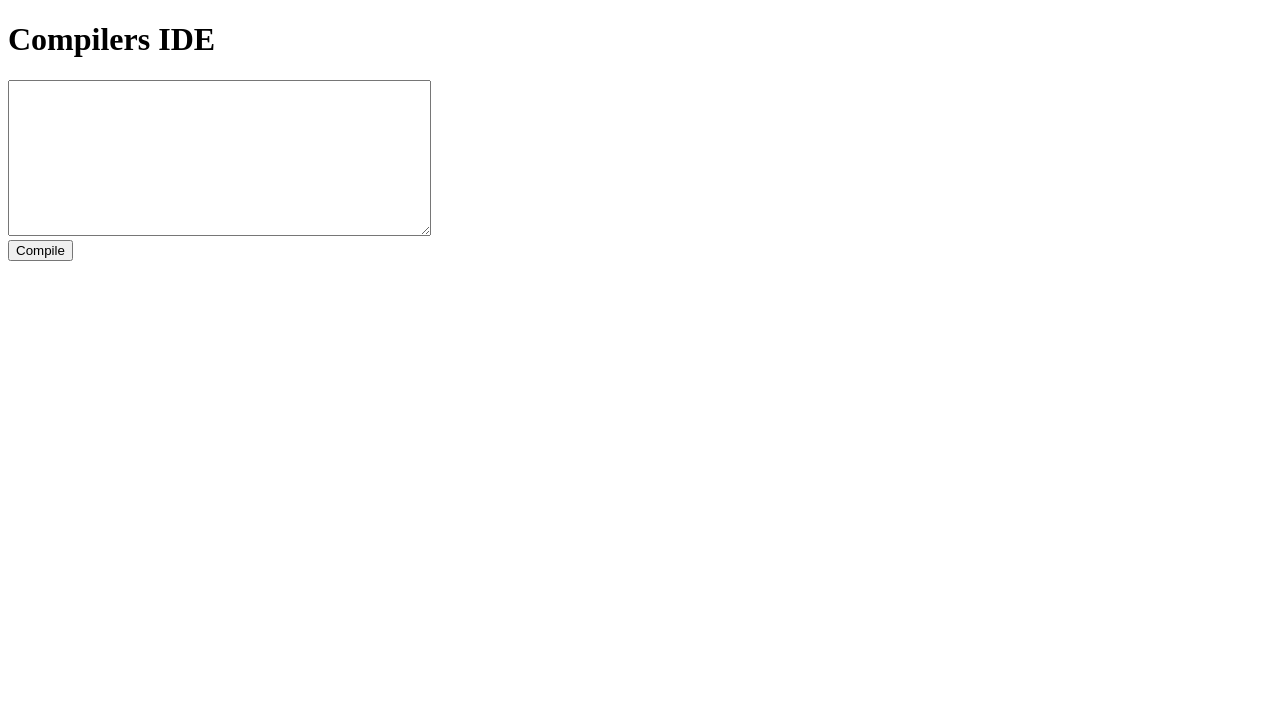
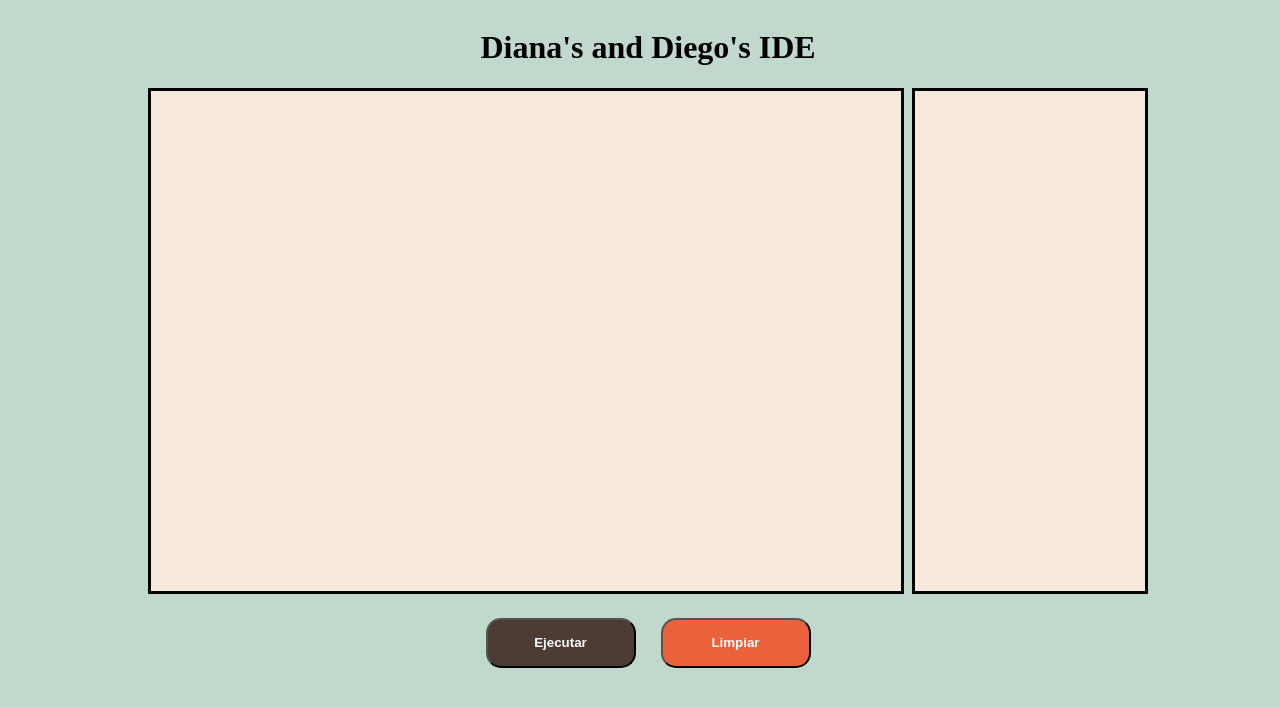
Before and after one commit to DiggsPapu/compis-proyect1, a Django app: page / in a window 1280 px wide. Shown: the top 707 px of the page. Run offline with Django 4.2, Linux system fonts and the light colour scheme.

Commit message:
Update: IDE
Agregando el front-end para el IDE

```diff
--- /dev/null
+++ b/IDE/compilers_ide/compiler/static/compiler/styles.css
@@ -0,0 +1,73 @@
+body{
+    background-color: #c1d9cd;
+
+    width: 100%;
+    height: 950%;
+
+    display: flex;
+    flex-direction: column;
+    justify-content: center;
+    align-items: center;
+}
+
+.containerPrincipal{
+    width: 1000px;
+    height: 580px;
+
+    display: flex;
+    flex-direction: column;
+    justify-content: space-between;
+}
+
+.areasContainer{
+    display: flex;
+    justify-content: space-between;
+}
+
+.textArea{
+    width: 750px;
+    height: 500px;
+
+    border: solid;
+
+    background-color: #f7eadc;
+}
+
+.errorArea{
+    width: 230px;
+    height: 500px;
+
+    border: solid;
+
+    background-color: #f7eadc;
+}
+
+.bttnContainer{
+    width: 100%;
+
+    display: flex;
+    gap: 25px;
+    justify-content: center;
+}
+
+.cleanBttn{
+    width: 150px;
+    height: 50px;
+
+    border-radius: 15px;
+
+    background-color: #eb613b;
+    color: white;
+    font-weight: bold;
+}
+
+.excecuteBttn{
+    width: 150px;
+    height: 50px;
+
+    border-radius: 15px;
+
+    background-color: #4d3b36;
+    color: white;
+    font-weight: bold;
+}
--- a/IDE/compilers_ide/compiler/templates/compiler/ide_home.html
+++ b/IDE/compilers_ide/compiler/templates/compiler/ide_home.html
@@ -1,32 +1,30 @@
 <!DOCTYPE html>
 <html>
-<head>
-    <title>Compilers IDE</title>
-</head>
-<body>
-    <h1>Compilers IDE</h1>
-    <form id="compile-form" method="post">
-        <textarea name="code" rows="10" cols="50"></textarea><br>
-        <button type="submit">Compile</button>
-    </form>
-    <div id="result"></div>
+    <head>
+        <meta charset="UTF-8">
+        <meta name="viewport" content="width=device-width, initial-scale=1.0">
+        <title>Compilers IDE</title>
+        {% load static %}
+        <link rel="stylesheet" href="{% static 'compiler/styles.css' %}">
+    </head>
+    <body>
+        <h1>Diana's and Diego's IDE</h1>
 
-    <script>
-        document.getElementById('compile-form').onsubmit = function(event) {
-            event.preventDefault();
-            let formData = new FormData(this);
-            fetch("{% url 'compile_code' %}", {
-                method: 'POST',
-                body: formData,
-                headers: {
-                    'X-CSRFToken': '{{ csrf_token }}'
-                }
-            })
-            .then(response => response.json())
-            .then(data => {
-                document.getElementById('result').innerText = data.result;
-            });
-        }
-    </script>
-</body>
+        <div class="containerPrincipal">
+            <div class="areasContainer">
+                <div class="textArea">
+
+                </div>
+
+                <div class="errorArea">
+
+                </div>
+            </div>
+
+            <div class="bttnContainer">
+                <button class="excecuteBttn">Ejecutar</button>
+                <button class="cleanBttn">Limpiar</button>
+            </div>
+        </div>
+    </body>
 </html>
--- a/IDE/compilers_ide/compilers_ide/settings.py
+++ b/IDE/compilers_ide/compilers_ide/settings.py
@@ -118,6 +118,10 @@ USE_TZ = True
 
 STATIC_URL = 'static/'
 
+STATICFILES_DIRS = [
+    BASE_DIR / "compiler/static",  # Ajusta este path a donde se encuentren tus archivos estáticos
+]
+
 # Default primary key field type
 # https://docs.djangoproject.com/en/4.2/ref/settings/#default-auto-field
 
```
